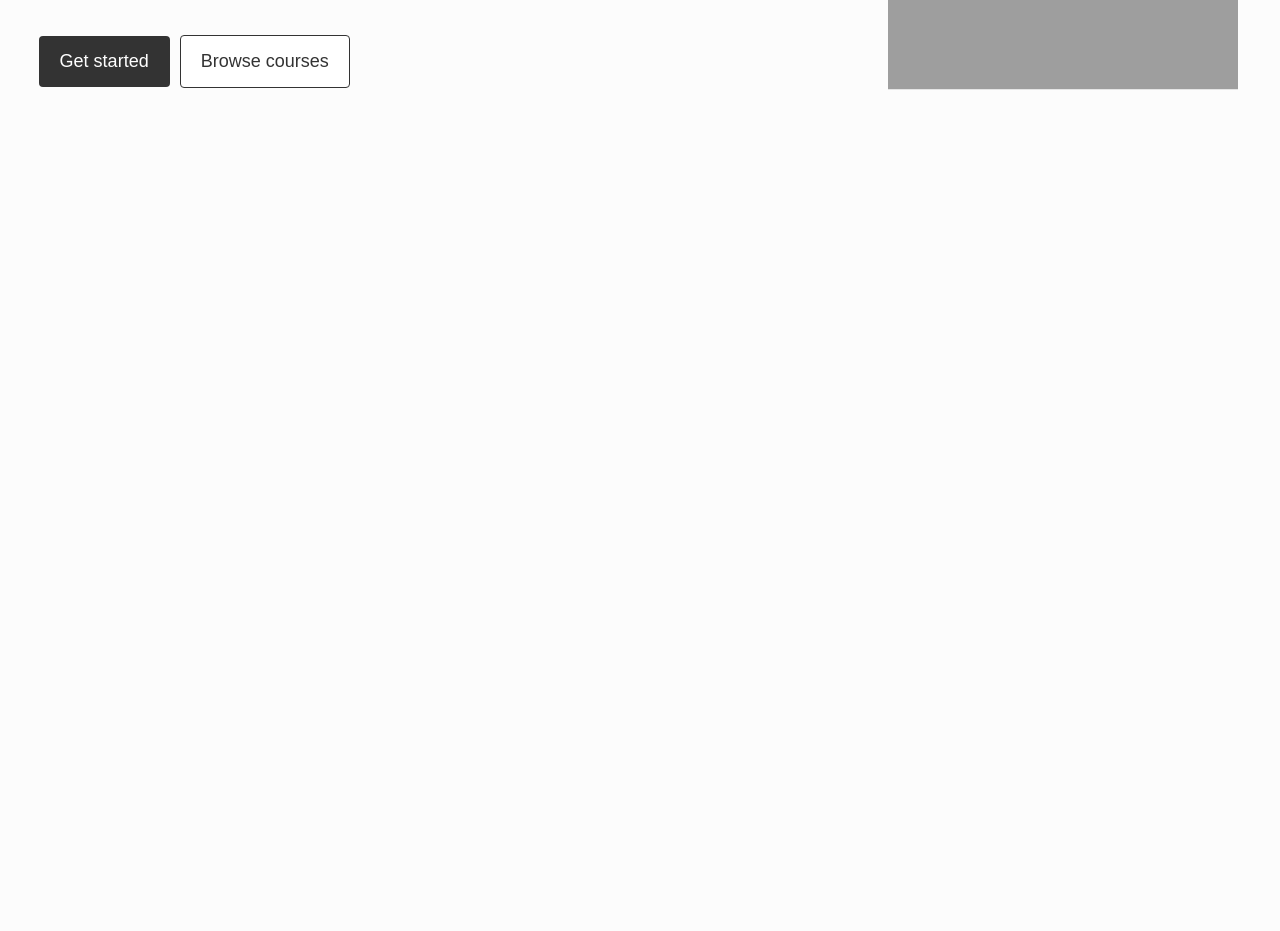
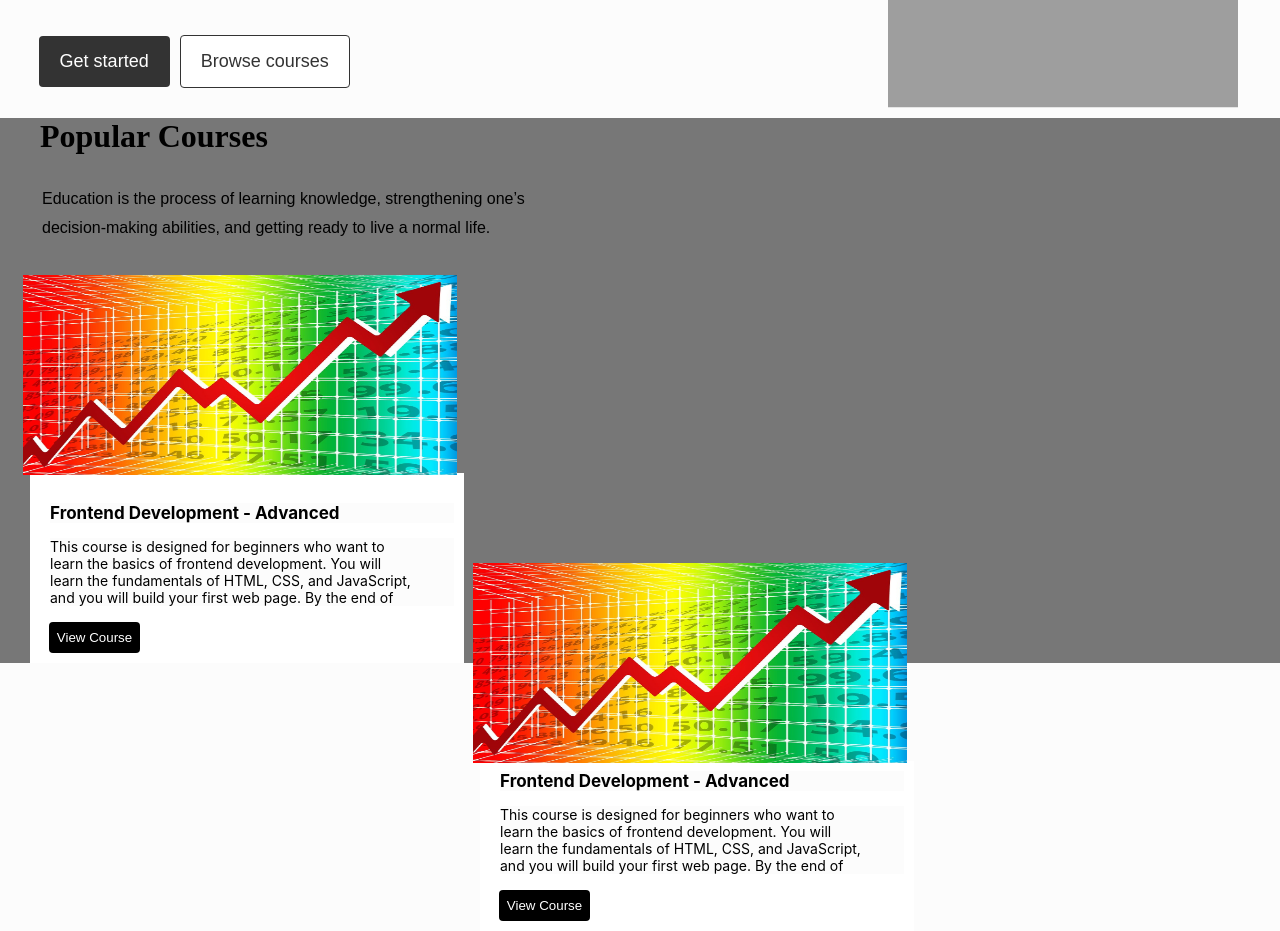
Before and after one commit to fiademm/project-finale-frontend, a React (Create React App) app: page /home in a window 1280 px wide. Shown: the part 328-1259 px from the top of the page. Before the commit the page ends 800 px from the top, so only its background shows below. Built offline with nearby package versions, Linux system fonts and the light colour scheme; grey boxes are pictures that could not be loaded.

Commit message:
Add new feature

```diff
--- a/src/App/components/HeadNav.css
+++ b/src/App/components/HeadNav.css
@@ -1,4 +1,8 @@
 /* HeadNav.css */
+*{
+  margin: 0px;
+  padding: 0px;
+}
 .navbar {
     position: sticky;
         padding: 10px 25px;
--- a/src/App/components/HeadNav.js
+++ b/src/App/components/HeadNav.js
@@ -5,7 +5,7 @@ const HeadNav = () => {
   return (
     <nav className="navbar">
       <ul className="navbar-nav">
-        <li className="nav-item"><a href="/" className="zillions-link">Zillions</a></li>
+        <li className="nav-item"><a href="/" className="zillions-link">Zillion</a></li>
         <li className="nav-item"><a href="/" className="nav-link">Home</a></li>
         <li className="nav-item"><a href="/" className="nav-link">About Us</a></li>
         <li className="nav-item"><a href="/" className="nav-link">Contact Us</a></li>
--- a/src/App/components/HeroSection0ne.css
+++ b/src/App/components/HeroSection0ne.css
@@ -71,13 +71,37 @@
       border: 1px solid #333333;
       font-size: 18px;
     }
+    .hero-button-browse:hover{
+      border-bottom: 2px solid #FFD700;
+         }
 
     .hero-image {
       width: 350px; /* Adjust the width as needed */
       height: 350px; /* Maintain aspect ratio */
       object-fit: cover; /* Adjust the image placement within the container */
       position: absolute;
-      top: 55%;
+      top: 60%;
       right: 0;
       transform: translate(-15%, -55%);
     }
+    .course-details {
+      margin-top: -4px;
+      margin-right: 849px;
+      margin-left: 30px; /* Move 20px from the left */
+      background-color: #ffffff;
+      padding: 10px;
+       width: 300px;
+      font-size: 8px;
+    }
+    .course-title {
+      font-size: 12px;
+      margin-bottom: 60px;
+      margin-top: 20px;
+      text-align: left;
+    }
+    .description{
+      font-size: 12px;
+      margin-bottom: 60px;
+
+      text-align: left;
+    }
--- /dev/null
+++ b/src/App/components/HeroSectionTwo.css
@@ -0,0 +1,88 @@
+.title {
+    text-align: left;
+    margin-top: 20px;
+    margin-left: 40px;
+    font-family: 'Cinzel',serif;
+    background-color: #777777;
+  }
+
+  .description {
+    text-align: left;
+    padding: 2px;
+    padding-top: 30px;
+    margin-left: 40px;
+    font-family: 'Jost',sans-serif;
+    background-color: #777777;
+    font-size: 16px;
+    line-height: 1.8;
+  }
+  .stats-image {
+    width: 434px;
+    height: 200px;
+    margin-top: -30px; /* Optional: Adds spacing between the elements and the image */
+    margin-right: 800px;
+  }
+  .course-details {
+    margin-top: -6px;
+    margin-right: 849px;
+    margin-left: 30px; /* Move 20px from the left */
+    background-color: #ffffff;
+    padding: 10px;
+     width: 434px;
+    font-size: 8px;
+    }
+  .course-title{
+  font-size: 17px;
+  text-align: left;
+  margin-left: 10px;
+  }
+ .descriptionOne{
+  margin-top: -45px;
+  font-size: 14px;
+  text-align: left;
+  margin-left: 10px;
+ }
+ .view-course-button {
+  padding: 8px;
+   margin-top: 16px;
+   margin-right: 305px;
+  background-color: black;
+  color: white;
+  border: none;
+  border-radius: 4px;
+}
+.stats-imageOne{
+  width: 434px;
+  height: 200px;
+  margin-top: -100px; /* Optional: Adds spacing between the elements and the image */
+  margin-right: -100px;
+}
+.course-detailsOne{
+  margin-top: -6px;
+  margin-right: 900px;
+  margin-left: 480px; /* Move 20px from the left */
+  background-color: #ffffff;
+  padding: 10px;
+   width: 434px;
+  font-size: 8px;
+}
+.course-titleOne{
+  font-size: 17px;
+  text-align: left;
+  margin-left: 10px;
+}
+.descriptionTwo{
+    margin-top: 15px;
+  font-size: 14px;
+  text-align: left;
+  margin-left: 10px;
+}
+.view-course-buttonOne{
+  padding: 8px;
+   margin-top: 16px;
+   margin-right: 305px;
+  background-color: black;
+  color: white;
+  border: none;
+  border-radius: 4px;
+}
--- /dev/null
+++ b/src/App/components/HeroSectionTwo.js
@@ -0,0 +1,42 @@
+import React from 'react';
+import './HeroSectionTwo.css'; // Import the CSS file
+import stats from './images/stats.jpg';
+
+function HeroSectionTwo() {
+  return (
+    <div style={{ backgroundColor: '#777777' }}>
+      <h1 className="title">Popular Courses</h1>
+      <p className="description">
+        Education is the process of learning knowledge, strengthening one’s <br />
+        decision-making abilities, and getting ready to live a normal life.
+      </p>
+      <img src={stats} alt="Stats" className="stats-image" />
+      <div className="course-details">
+        <h2 className="course-title">Frontend Development - Advanced</h2>
+        <p className="descriptionOne">
+        This course is designed for beginners who want to  <br />
+        learn the basics of frontend development. You will  <br />
+        learn the fundamentals of HTML, CSS, and JavaScript, <br />
+        and you will build your first web page. By the end of
+      </p>
+      <button className="view-course-button">View Course</button>
+      </div>
+
+   <div className='big-container'>
+      <img src={stats} alt="Stats" className="stats-imageOne" />
+      <div className="course-detailsOne">
+        <h2 className="course-titleOne">Frontend Development - Advanced</h2>
+        <p className="descriptionTwo">
+        This course is designed for beginners who want to  <br />
+        learn the basics of frontend development. You will  <br />
+        learn the fundamentals of HTML, CSS, and JavaScript, <br />
+        and you will build your first web page. By the end of
+      </p>
+      <button className="view-course-buttonOne">View Course</button>
+      </div>
+      </div>
+   </div>
+  );
+}
+
+export default HeroSectionTwo;
--- a/src/App/components/Home.js
+++ b/src/App/components/Home.js
@@ -1,12 +1,14 @@
 import React from 'react';
 import HeadNav from './HeadNav';
 import HeroSectionOne from './HeroSectionOne';
+import HeroSectionTwo from './HeroSectionTwo';
 
 function Home() {
   return (
     <>
    <HeadNav />
    <HeroSectionOne />
+   <HeroSectionTwo/>
    </>
   );
 }
```
Also changed, not shown: src/App/components/images/stats.jpg (added).
